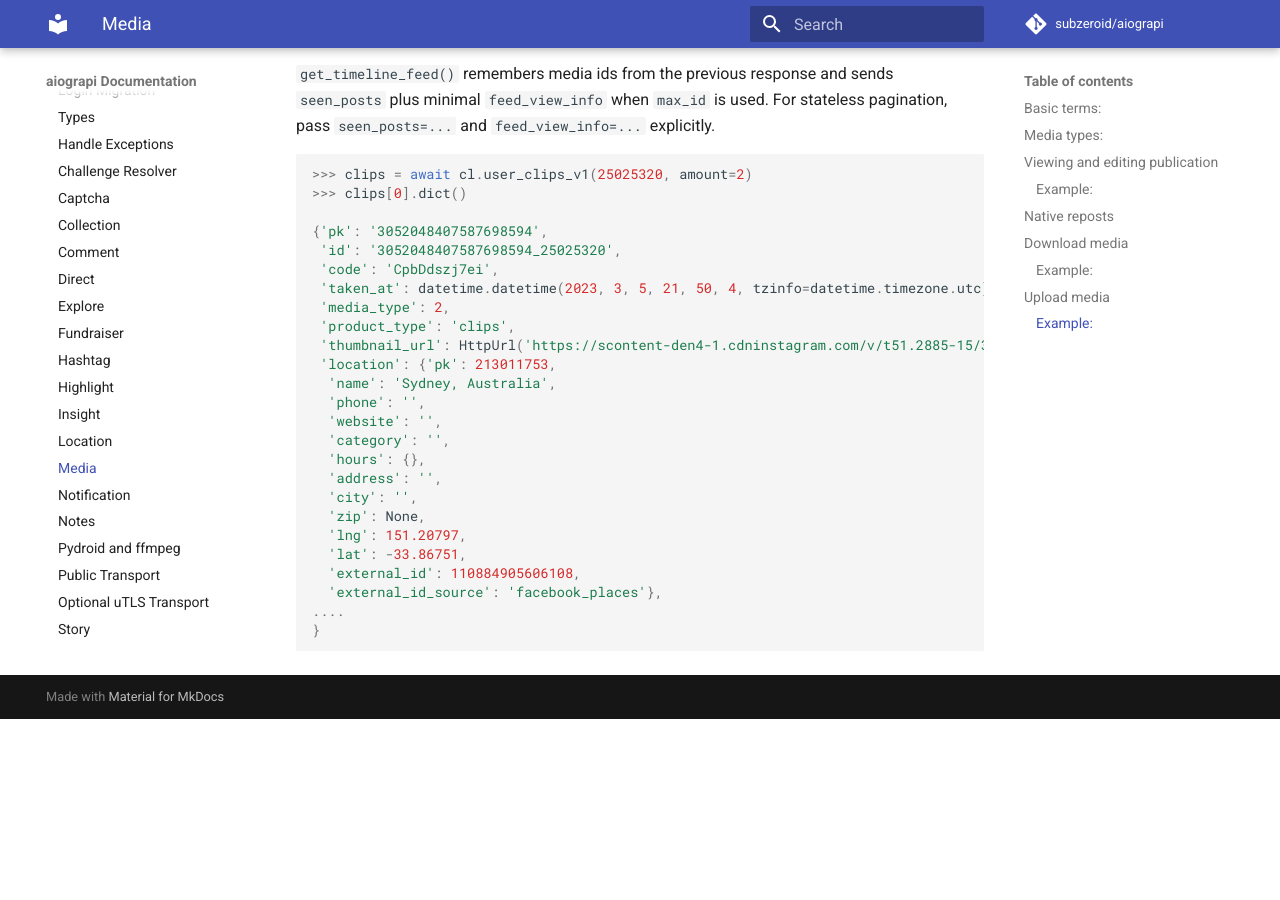
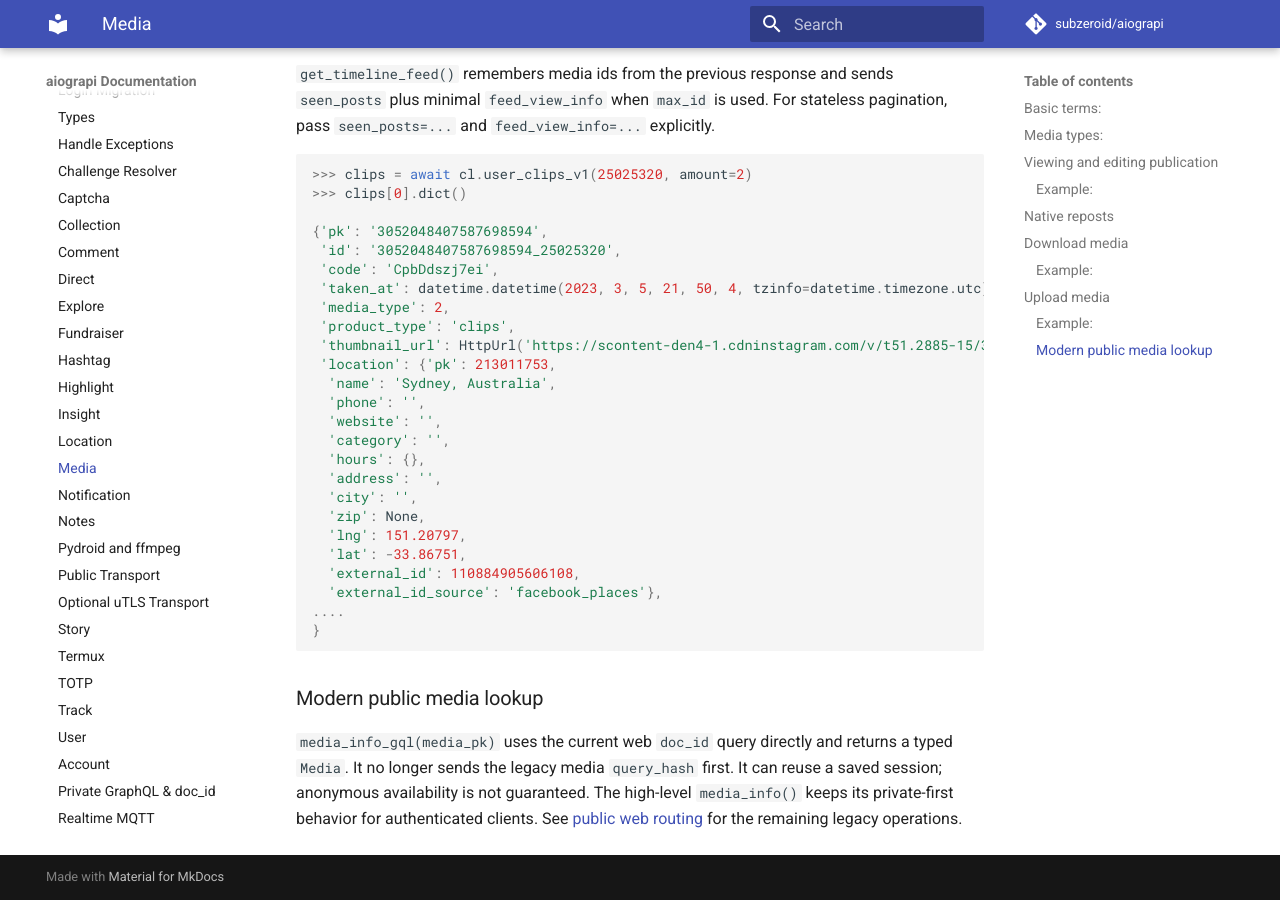
Before and after one commit to subzeroid/aiograpi, an MkDocs documentation site: the page built from docs/usage-guide/media.md, in a window 1280 px wide and 900 px high, scrolled down 20039 px. Built offline with MkDocs 1.6.1 and Material for MkDocs 9.7.7, drawn with Linux system fonts in a browser that asks for light colours; comment, search, counter and statistics services are not loaded; the version menu is left out; before the commit the page ends 20758 px from its top, so only the background shows below that.

Commit message:
docs: document modern public media routing

````diff
--- a/docs/usage-guide/media.md
+++ b/docs/usage-guide/media.md
@@ -645,3 +645,7 @@ Timeline helpers:
 ....
 }
 ```
+
+### Modern public media lookup
+
+`media_info_gql(media_pk)` uses the current web `doc_id` query directly and returns a typed `Media`. It no longer sends the legacy media `query_hash` first. It can reuse a saved session; anonymous availability is not guaranteed. The high-level `media_info()` keeps its private-first behavior for authenticated clients. See [public web routing](public-transport.md#modern-profile-routing-and-remaining-legacy-queries) for the remaining legacy operations.
````
Also changed, not shown: CHANGELOG.md (+1 -0 lines), docs/usage-guide/public-transport.md (+2 -1 lines).
